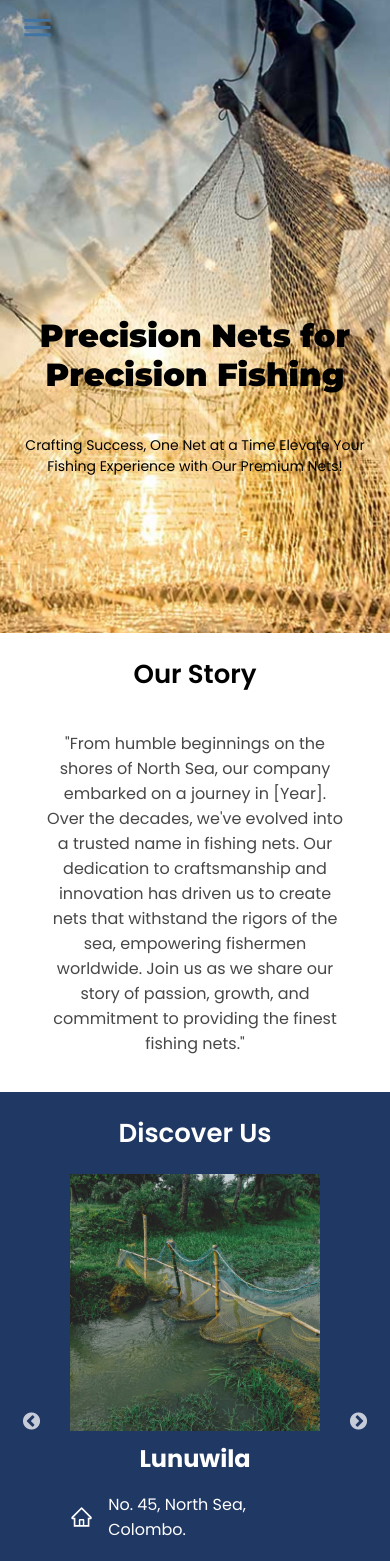
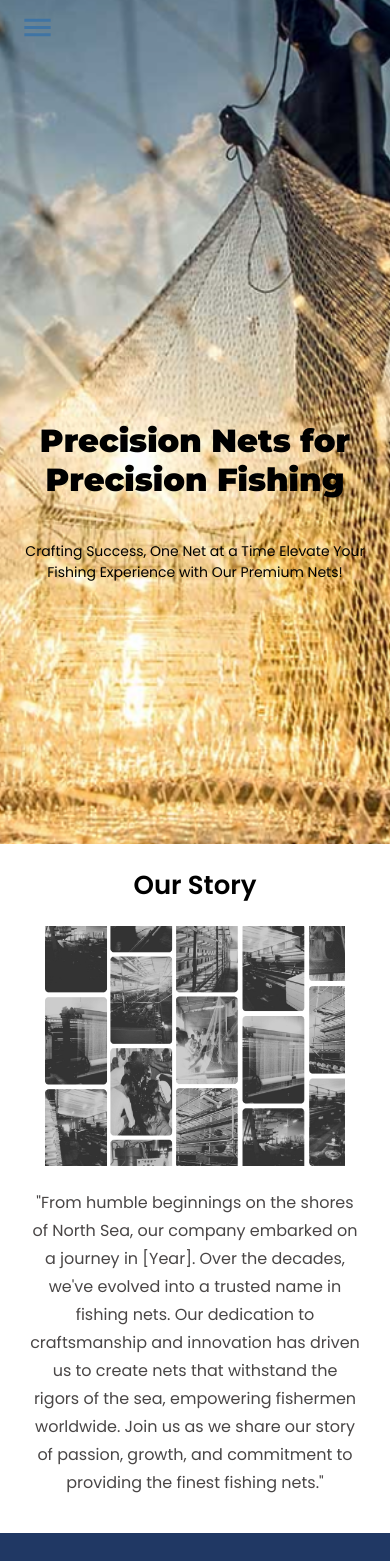
Before and after one commit to Bandaranayake97/NorthSea_Website, a React (Create React App) app in the folder frontend/: page / in a window 390 px wide. Shown: the top 1561 px of the page. Built offline with nearby package versions, Linux system fonts and the light colour scheme; a web font is replaced by a local one.

Commit message:
home page

```diff
--- a/frontend/src/components/Hero/HeroSection.css
+++ b/frontend/src/components/Hero/HeroSection.css
@@ -37,4 +37,8 @@
         width: 100%;
         padding-bottom: 20px;
     }
+
+    .hero {
+        height: 100vh;
+    }
 }
--- a/frontend/src/components/Place/Place.css
+++ b/frontend/src/components/Place/Place.css
@@ -7,15 +7,33 @@
     margin-bottom: 0;
 }
 
-.address-container,
 .phone-container {
     display: flex;
     align-items: center;
-    gap: 15px;
+    justify-content: center;
+    gap: 10px;
     margin-top: 0;
 }
 
+.address-container {
+    display: flex;
+    align-items: center;
+    justify-content: center;
+    gap: 10px;
+    margin-top: 0;
+    text-align: center;
+}
+
+.place-card-content {
+    display: flex;
+    flex-direction: column;
+    align-items: center;
+
+}
+
 .place-detail {
+    width: 100%;
+    font-size: 14px;
     color: white;
 }
 
--- a/frontend/src/pages/layout/NavBar.css
+++ b/frontend/src/pages/layout/NavBar.css
@@ -1,3 +1,5 @@
+@import url('https://fonts.googleapis.com/css2?family=Bitter:wght@300&family=Poppins:wght@600&display=swap');
+
 .navigation {
     width: 100%;
 }
@@ -17,7 +19,7 @@
 }
 
 .navbar.opaque {
-    background-color: black;
+    background-color: rgba(0, 0, 0, 0.7);
 }
 
 .logo-section {
@@ -39,6 +41,8 @@
 .logo-link {
     text-decoration: none;
     color: rgb(255, 255, 255);
+    font-family: 'Bitter', serif;
+    font-size: 24px;
 }
 
 a.active-link {
@@ -107,7 +111,7 @@ a.active-link {
     }
 }
 
-@media screen and (max-width: 900px) {
+@media screen and (max-width: 1045px) {
     #mobile {
         width: 100%;
         max-width: 900px;
--- a/frontend/src/pages/layout/NavBar.js
+++ b/frontend/src/pages/layout/NavBar.js
@@ -4,6 +4,7 @@ import { MdMenu } from 'react-icons/md';
 import { MdClose } from 'react-icons/md';
 import { NavLink } from 'react-router-dom'
 import logo from './logo.png';
+import gov from '../../../src/assetrs/sl-logo.png'
 
 const NavBar = ({ isScrolled }) => {
 
@@ -20,10 +21,13 @@ const NavBar = ({ isScrolled }) => {
         <div className={clicked ? 'desktop-nav' : 'desktop-nav active-mobile-nav'}>
           <div className='logo-section'>
             <div className='logo1'>
-              <img src={logo} alt="logo" width="50" height="50" />
+              <img src={gov} alt="logo" height="50" />
             </div>
             <div className='logo logo-desktop'>
-              <a href='/' className='logo-link'>North Sea</a>
+              <a href='/' className='logo-link'>North Sea Ltd</a>
+            </div>
+            <div className='logo1'>
+              <img src={logo} alt="logo" height="50" />
             </div>
           </div>
 
--- a/frontend/src/pages/user/HomePage.css
+++ b/frontend/src/pages/user/HomePage.css
@@ -53,6 +53,24 @@
     color: black;
 }
 
+.our-story-content-wrapper {
+    display: flex;
+    flex-direction: row;
+}
+
+.our-story-collage {
+    width: 500px;
+}
+
+.our-story-content {
+    text-align: left;
+    max-width: 600px;
+    font-size: 20px;
+    color: #494646;
+    padding: 0 35px 0 0;
+    line-height: 36px;
+}
+
 .section-title {
     color: black;
     font-family: 'Poppins', sans-serif;
@@ -74,12 +92,6 @@
 .home-hero .section-content-wrapper {
     max-width: 800px;
     width: 100%;
-}
-
-.our-story-content {
-    text-align: center;
-    max-width: 600px;
-    color: #494646;
 }
 
 .discover-us {
@@ -166,6 +178,10 @@
 } */
 
 @media screen and (max-width: 1200px) {
+    .block-text {
+        font-size: 45px;
+    }
+
     .places-carousel {
         max-width: 1000px;
         width: 90%;
@@ -179,11 +195,22 @@
         align-items: center;
         justify-content: center; */
     }
+
+    .our-story-content-wrapper {
+        display: flex;
+        flex-direction: column-reverse;
+        align-items: center;
+    }
+
+    .our-story-content {
+        text-align: center;
+        padding: 0 25px;
+    }
 }
 
 @media screen and (max-width: 820px) {
     .block-text {
-        font-size: 50px;
+        font-size: 42px;
     }
 
     .section-title {
@@ -217,9 +244,19 @@
     }
 }
 
+@media screen and (max-width: 768px) {
+    .block-text {
+        font-size: 36px;
+    }
+
+    .hero-para {
+        font-size: 18px;
+    }
+}
+
 @media screen and (max-width: 576px) {
-    .hero-text-home {
-        font-size: 50px;
+    .block-text {
+        font-size: 32px;
     }
 
     .product-img {
@@ -230,6 +267,15 @@
     .places-carousel {
         width: 450px;
         /* max-width: 100%; */
+    }
+
+    .our-story-collage {
+        width: 410px;
+    }
+
+    .our-story-content {
+        font-size: 18px;
+        line-height: 30px;
     }
 }
 
@@ -255,7 +301,13 @@
     }
 
     .our-story-content {
-        max-width: 300px;
+        max-width: 330px;
+        font-size: 16px;
+        line-height: 28px;
+    }
+
+    .our-story-collage {
+        width: 300px;
     }
 
     .product-img {
--- a/frontend/src/pages/user/HomePage.js
+++ b/frontend/src/pages/user/HomePage.js
@@ -18,6 +18,8 @@ import article_image_01 from '../../images/article-01.png'
 import article_image_02 from '../../images/article-02.png'
 import article_image_03 from '../../images/article-03.png'
 import article_image_04 from '../../images/article-03.png'
+
+import collage from '../../images/collage.png'
 
 import { Swiper, SwiperSlide } from 'swiper/react'
 
@@ -75,7 +77,12 @@ function HomePage() {
         <div className="our-story">
           <div className='section-content-wrapper'>
             <h2 className='section-title'>Our Story</h2>
-            <p className='our-story-content'>"From humble beginnings on the shores of North Sea, our company embarked on a journey in [Year]. Over the decades, we've evolved into a trusted name in fishing nets. Our dedication to craftsmanship and innovation has driven us to create nets that withstand the rigors of the sea, empowering fishermen worldwide. Join us as we share our story of passion, growth, and commitment to providing the finest fishing nets."</p>
+            <div className='our-story-content-wrapper'>
+              <p className='our-story-content'>"From humble beginnings on the shores of North Sea, our company embarked on a journey in [Year]. Over the decades, we've evolved into a trusted name in fishing nets. Our dedication to craftsmanship and innovation has driven us to create nets that withstand the rigors of the sea, empowering fishermen worldwide. Join us as we share our story of passion, growth, and commitment to providing the finest fishing nets."</p>
+              <div className='img-container'>
+                <img src={collage} className='our-story-collage' alt='our story collage' />
+              </div>
+            </div>
 
           </div>
         </div>
```
Also changed, not shown: frontend/src/assetrs/sl-logo.png (added), frontend/src/images/collage.png (added).
